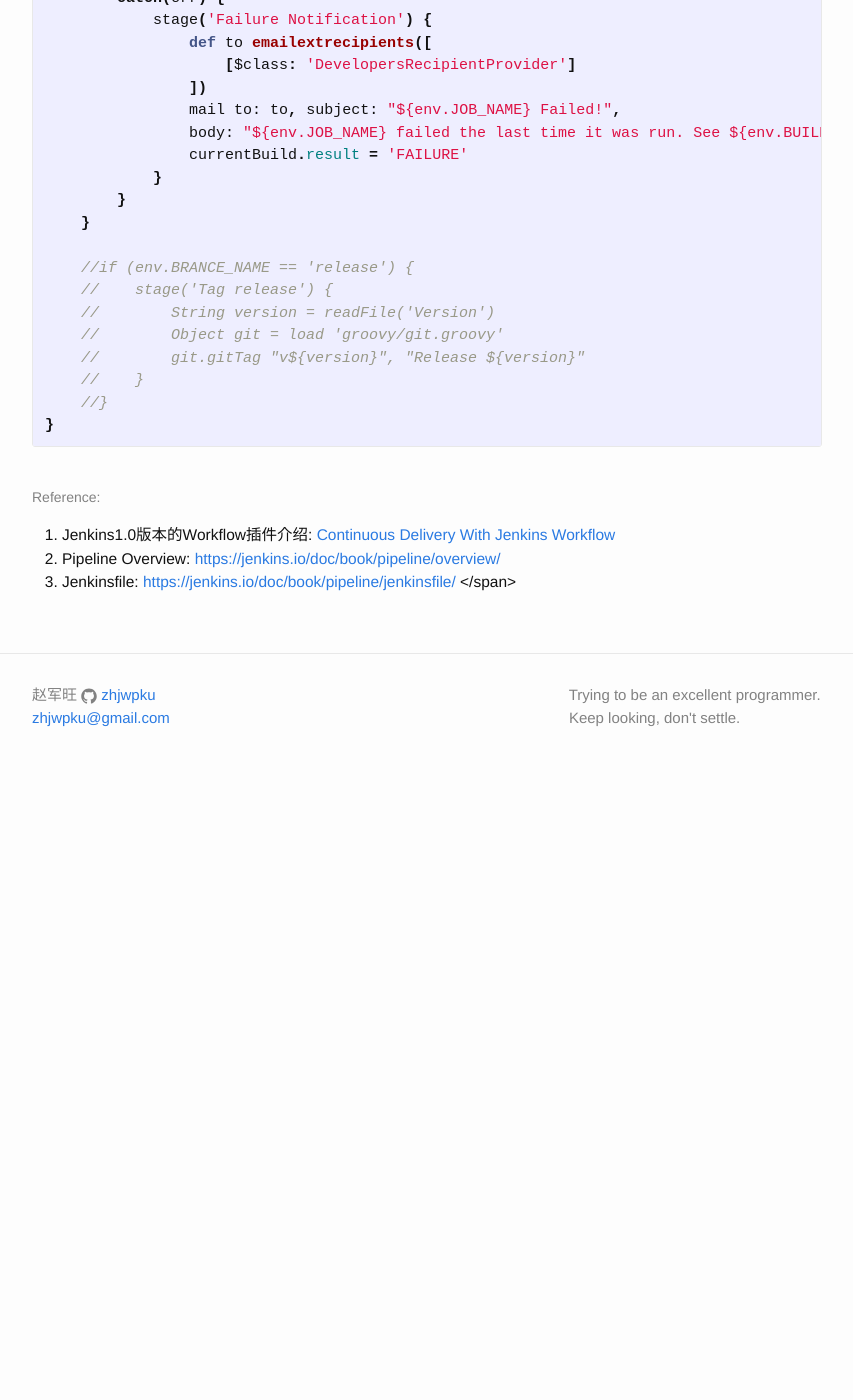
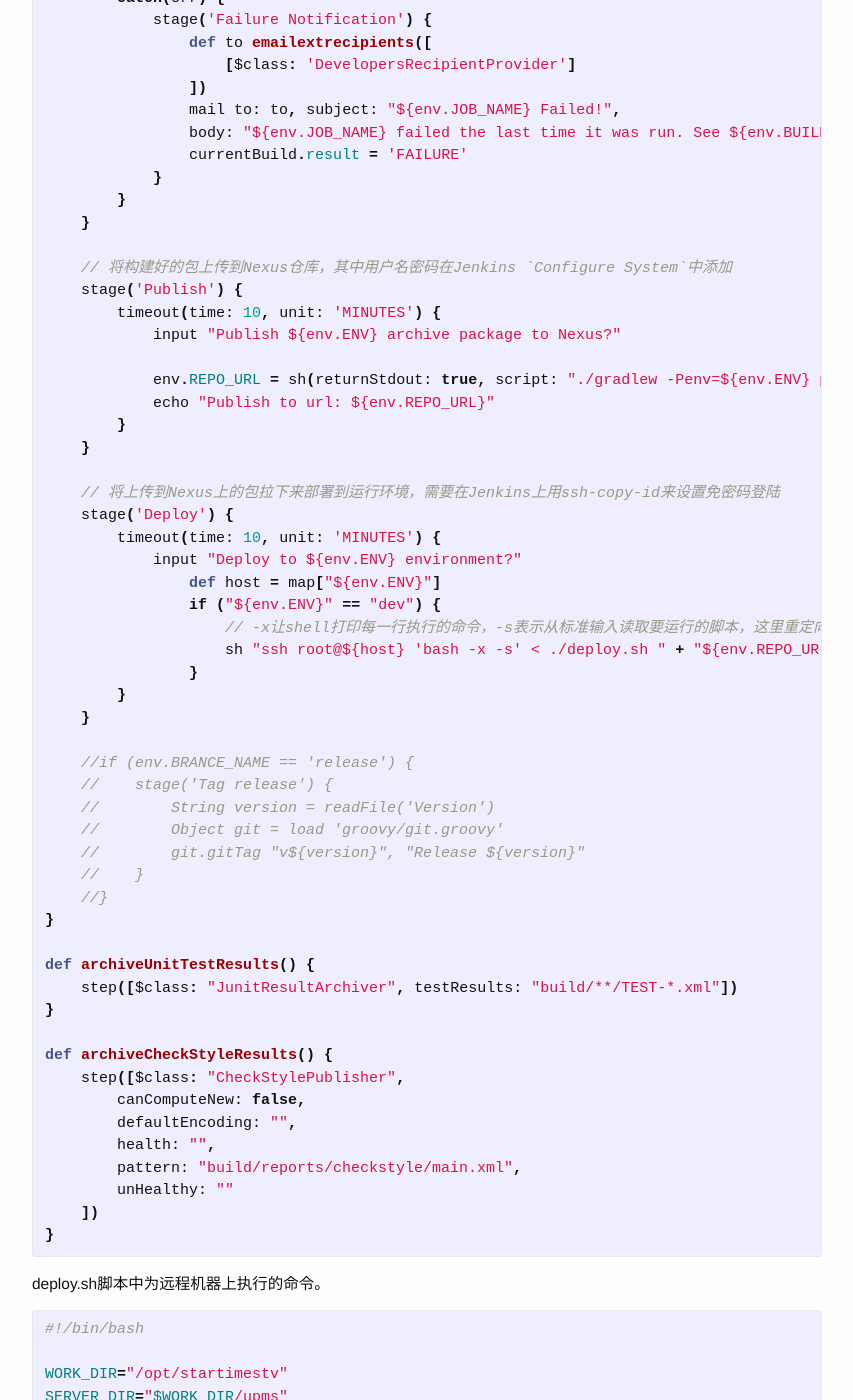
Before and after one commit to zhjwpku/zhjwpku.github.io, a Jekyll site: the page built from _posts/2016-10-12-Jenkins-Pipeline.markdown, in a window 1280 px wide and 1400 px high, scrolled down 1625 px. Shown: the whole window, without its empty margins (213-1066 px from the left). Built offline with Jekyll 4.4.1, drawn with Linux system fonts in a browser that asks for light colours; comment, search, counter and statistics services are not loaded; before the commit the page ends 2399 px from its top, so only the background shows below that; some of the changed text lies outside the part shown.

Commit message:
Jenkins Pipeline: deploy.sh
Signed-off-by: Zhao Junwang <zhjwpku@gmail.com>

```diff
--- a/_posts/2016-10-12-Jenkins-Pipeline.markdown
+++ b/_posts/2016-10-12-Jenkins-Pipeline.markdown
@@ -71,6 +71,28 @@ node {
         }
     }
 
+    // 将构建好的包上传到Nexus仓库，其中用户名密码在Jenkins `Configure System`中添加
+    stage('Publish') {
+        timeout(time: 10, unit: 'MINUTES') {
+            input "Publish ${env.ENV} archive package to Nexus?"
+
+            env.REPO_URL = sh(returnStdout: true, script: "./gradlew -Penv=${env.ENV} publish | grep -oP -m 1 'http.*?zip'").trim()
+            echo "Publish to url: ${env.REPO_URL}"
+        }
+    }
+
+    // 将上传到Nexus上的包拉下来部署到运行环境，需要在Jenkins上用ssh-copy-id来设置免密码登陆
+    stage('Deploy') {
+        timeout(time: 10, unit: 'MINUTES') {
+            input "Deploy to ${env.ENV} environment?"
+                def host = map["${env.ENV}"]
+                if ("${env.ENV}" == "dev") {
+                    // -x让shell打印每一行执行的命令，-s表示从标准输入读取要运行的脚本，这里重定向了deploy.sh
+                    sh "ssh root@${host} 'bash -x -s' < ./deploy.sh " + "${env.REPO_URL}"
+                }
+        }
+    }
+
     //if (env.BRANCE_NAME == 'release') {
     //    stage('Tag release') {
     //        String version = readFile('Version')
@@ -79,6 +101,59 @@ node {
     //    }
     //}
 }
+
+def archiveUnitTestResults() {
+    step([$class: "JunitResultArchiver", testResults: "build/**/TEST-*.xml"])
+}
+
+def archiveCheckStyleResults() {
+    step([$class: "CheckStylePublisher",
+        canComputeNew: false,
+        defaultEncoding: "",
+        health: "",
+        pattern: "build/reports/checkstyle/main.xml",
+        unHealthy: ""
+    ])
+}
+
+{% endhighlight %}
+
+deploy.sh脚本中为远程机器上执行的命令。
+{% highlight shell %}
+#!/bin/bash
+
+WORK_DIR="/opt/startimestv"
+SERVER_DIR="$WORK_DIR/upms"
+RUN_PID="$SERVER_DIR/bin/run.pid"
+
+if [ ! -d $WORK_DIR ]; then
+    mkdir -p $WORK_DIR
+fi
+
+# 删除之前运行的进程
+if [ -f $RUN_PID ]; then
+    PID=`cat $RUN_PID`
+    echo "Killing former running progress $PID"
+    cat $RUN_PID | xargs kill -9
+    echo "Killing former running progree $PID done."
+fi
+
+yes | rm -r $WORK_DIR/*
+
+cd $WORK_DIR
+
+wget $1
+
+unzip *.zip -d $SERVER_DIR
+
+mv $SERVER_DIR/*/* $SERVER_DIR
+
+cd $SERVER_DIR/bin/
+
+nohup $SERVER_DIR/bin/xxxx-start > /dev/null 2>&1 &
+
+echo $! > $RUN_PID
+echo "SERVER started with pid `cat $RUN_PID`"
 
 {% endhighlight %}
 
```
